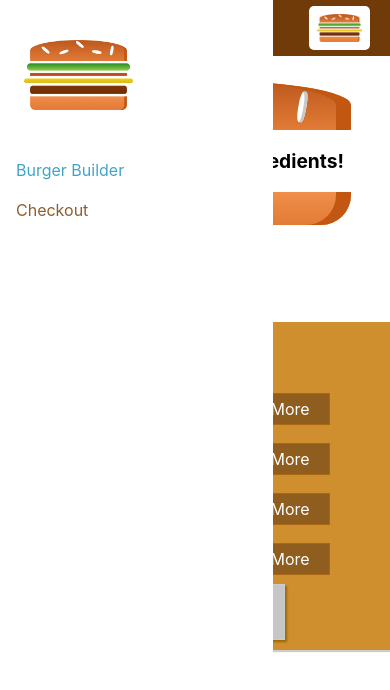
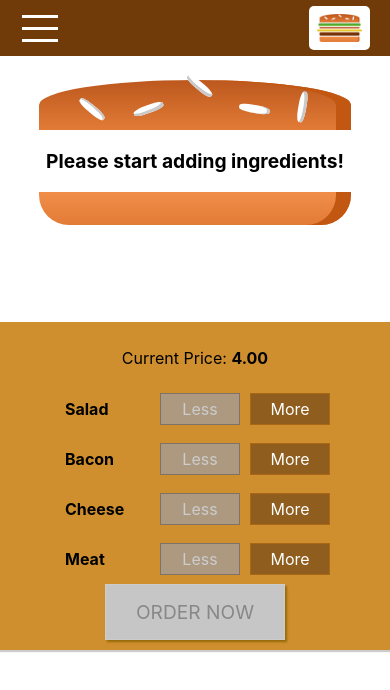
Before and after one commit to neha-r-p/Burger-Builder, a React (Create React App) app: page / in a window 390 px wide. Shown: the top 690 px of the page. Built offline with nearby package versions, Linux system fonts and the light colour scheme.

Commit message:
toggle menu for mobile views functional

```diff
--- a/src/components/Layout/Layout.js
+++ b/src/components/Layout/Layout.js
@@ -1,17 +1,33 @@
-import React from 'react'
+import React, { Component } from 'react'
 import Aux from '../../hoc/Aux'
 import './Layout.css'
 import Toolbar from '../Navigation/Toolbar/Toolbar'
 import SideDrawer from '../Navigation/SideDrawer/SideDrawer'
 
-const Layout = props => {
-  return (
-    <Aux>
-      <Toolbar />
-      <SideDrawer />
-      <main className='Content'>{props.children}</main>
-    </Aux>
-  )
+class Layout extends Component {
+    state = {
+        showSideDrawer: false
+    }
+
+    closeSideDrawerHandler = () => {
+        this.setState({showSideDrawer: false})
+    }
+
+    toggleSideDrawerHandler = () => {
+        this.setState( prevState => {
+            return {showSideDrawer: !prevState.showSideDrawer}
+        })
+    }
+
+  render() {
+    return (
+      <Aux>
+        <Toolbar toggleSideDrawer={this.toggleSideDrawerHandler} />
+        <SideDrawer closed={this.closeSideDrawerHandler} open={this.state.showSideDrawer} />
+        <main className='Content'>{this.props.children}</main>
+      </Aux>
+    )
+  }
 }
 
 export default Layout
--- /dev/null
+++ b/src/components/Navigation/SideDrawer/DrawerToggle/DrawerToggle.css
@@ -0,0 +1,23 @@
+.DrawerToggle {
+    width: 40px;
+    height: 100%;
+    display: flex;
+    flex-flow: column;
+    justify-content: space-around;
+    align-items: center;
+    padding: 10px 0;
+    box-sizing: border-box;
+    cursor: pointer;
+}
+
+.DrawerToggle div {
+    width: 90%;
+    height: 3px;
+    background-color: white;
+}
+
+@media (min-width: 500px) {
+    .DrawerToggle {
+        display: none;
+    }
+}
--- /dev/null
+++ b/src/components/Navigation/SideDrawer/DrawerToggle/DrawerToggle.js
@@ -0,0 +1,12 @@
+import React from 'react'
+import './DrawerToggle.css'
+
+const DrawerToggle = props => {
+  return <div onClick={props.clicked} className="DrawerToggle">
+      <div></div>
+      <div></div>
+      <div></div>
+  </div>
+}
+
+export default DrawerToggle
--- a/src/components/Navigation/SideDrawer/SideDrawer.js
+++ b/src/components/Navigation/SideDrawer/SideDrawer.js
@@ -2,17 +2,27 @@ import React from 'react'
 import Logo from '../../Logo/Logo'
 import NavigationItems from '../NavigationItems/NavigationItems'
 import './SideDrawer.css'
+import Backdrop from '../../UI/Backdrop/Backdrop'
+import Aux from '../../../hoc/Aux'
 
 const SideDrawer = props => {
+    let attachClasses = ["SideDrawer", "Close"]
+    if(props.open) {
+        attachClasses = ["SideDrawer", "Open"]
+    }
+
   return (
-    <div className='SideDrawer'>
-      <div className="LogoSD">
-        <Logo />
+    <Aux>
+      <Backdrop show={props.open} clicked={props.closed} />
+      <div className={attachClasses.join(' ')}>
+        <div className='LogoSD'>
+          <Logo />
+        </div>
+        <nav>
+          <NavigationItems />
+        </nav>
       </div>
-      <nav>
-        <NavigationItems />
-      </nav>
-    </div>
+    </Aux>
   )
 }
 
--- a/src/components/Navigation/Toolbar/Toolbar.js
+++ b/src/components/Navigation/Toolbar/Toolbar.js
@@ -2,15 +2,16 @@ import React from 'react'
 import './Toolbar.css'
 import Logo from '../../Logo/Logo'
 import NavigationItems from '../NavigationItems/NavigationItems'
+import DrawerToggle from '../SideDrawer/DrawerToggle/DrawerToggle'
 
 const Toolbar = props => {
   return (
     <header className='Toolbar'>
-      <div>MENU</div>
-      <div className="LogoTB">
+      <DrawerToggle clicked={props.toggleSideDrawer} />
+      <div className='LogoTB'>
         <Logo />
       </div>
-      <nav className="DesktopOnly">
+      <nav className='DesktopOnly'>
         <NavigationItems />
       </nav>
     </header>
```
